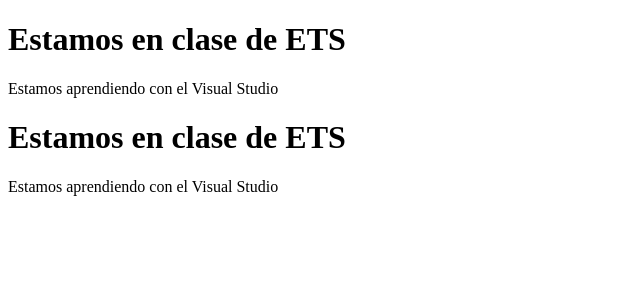
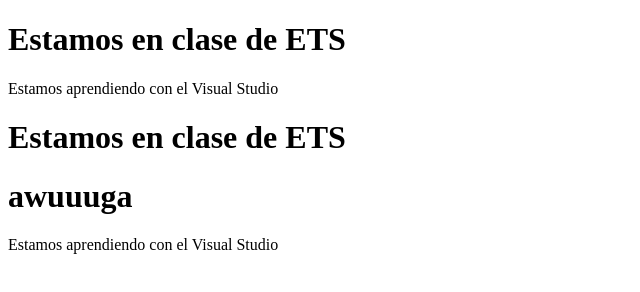
Before and after one commit to Aimerea/patassanas-web-git, a plain HTML site: page pages/index.html in a window 1280 px wide. Shown: the whole page, without its empty margins (0-640 px from the left). Drawn offline with Linux system fonts and the light colour scheme.

Commit message:
Update index.html

```diff
--- a/pages/index.html
+++ b/pages/index.html
@@ -13,6 +13,8 @@
 
 <h1>Estamos en clase de ETS</h1>
 
+<h1>awuuuga</h1>
+
 <p>Estamos aprendiendo con el Visual Studio </p>
 </body>
 
```
